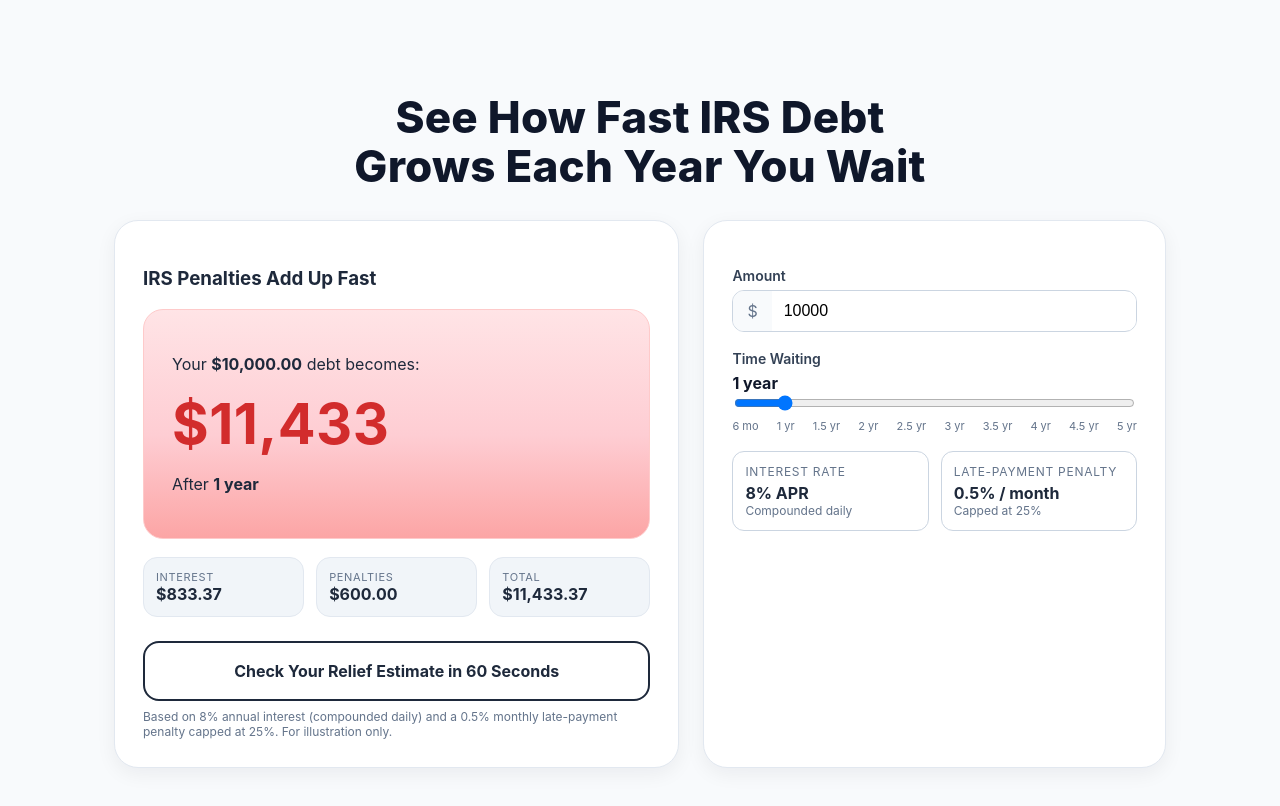
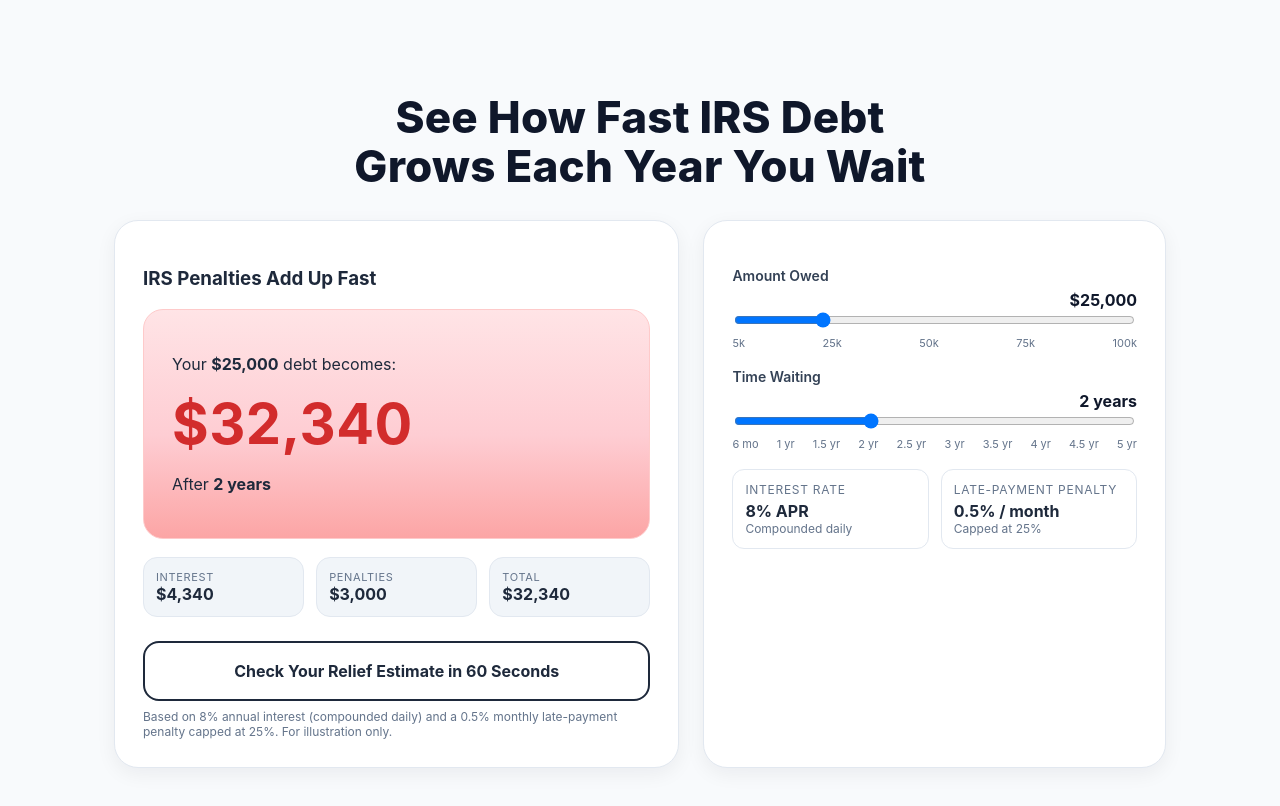
Before and after one commit to nickdmrco/debtinterestslider, a plain HTML site: page index.html in a window 1280 px wide. Drawn offline with Linux system fonts and the light colour scheme.

Commit message:
update amounts

```diff
--- a/index.html
+++ b/index.html
@@ -14,7 +14,6 @@
       .hero{font-weight:800;text-align:center;color:var(--slate-900);font-size:clamp(28px,5vw,44px);line-height:1.1;letter-spacing:.2px}
       .grid{display:grid;grid-template-columns:1.1fr .9fr;gap:24px;margin-top:24px}
 
-      /* Left card */
       .card{background:#fff;border:1px solid var(--slate-200);border-radius:24px;box-shadow:0 6px 20px rgba(15,23,42,.06);padding:28px}
       .result{background:linear-gradient(180deg,#ffe4e6 0%, #fecdd3 55%, #fca5a5 100%);border:1px solid var(--rose-200);border-radius:20px;padding:28px;margin-top:16px}
       .result h2{margin:6px 0 0 0;font-size:56px;color:#d22c2c;letter-spacing:.5px}
@@ -23,35 +22,23 @@
       .pill .label{font-size:11px;text-transform:uppercase;color:var(--slate-500);letter-spacing:.06em}
       .pill .val{font-weight:700}
 
-      /* Right controls */
       .ctl{background:#fff;border:1px solid var(--slate-200);border-radius:24px;box-shadow:0 6px 20px rgba(15,23,42,.06);padding:28px}
       .ctl h3{margin:0 0 6px 0;color:var(--slate-900)}
       .field{margin-top:18px}
       label{display:block;font-size:14px;color:var(--slate-700);font-weight:600;margin-bottom:6px}
-      .input{display:flex;align-items:center;border:1px solid var(--slate-300);border-radius:12px;overflow:hidden;background:#fff}
-      .input span{padding:10px 14px;background:#f8fafc;color:var(--slate-500)}
-      .input input[type=number]{flex:1;padding:10px 12px;border:0;outline:0;font-size:16px}
       .sliderRow{display:flex;align-items:center;gap:12px}
       input[type=range]{width:100%}
       .ticks{display:flex;justify-content:space-between;font-size:11px;color:var(--slate-500);margin-top:6px}
-
-      /* CTA matches screenshot style (outline button) */
       .cta{display:block;width:100%;text-align:center;margin:24px auto 0;padding:18px;border-radius:16px;border:2px solid var(--slate-800);color:var(--slate-800);background:#fff;font-weight:700;font-size:16px;text-decoration:none}
       .cta:hover{background:#f1f5f9}
-
       .fine{margin-top:8px;font-size:12px;color:var(--slate-500)}
-
-      @media (max-width:900px){
-        .grid{grid-template-columns:1fr;}
-      }
+      @media (max-width:900px){.grid{grid-template-columns:1fr;}}
     </style>
   </head>
   <body>
     <div class="wrap">
       <h1 class="hero">See How Fast IRS Debt<br/>Grows Each Year You Wait</h1>
-
       <div class="grid">
-        <!-- Left: Result card -->
         <section class="card">
           <div>
             <h3>IRS Penalties Add Up Fast</h3>
@@ -66,35 +53,36 @@
               <div><div class="label">Total</div><div class="val" id="totalSmall">$0</div></div>
             </div>
           </div>
-
           <a class="cta" href="https://www.taxrise.com" target="_blank" rel="noopener noreferrer">Check Your Relief Estimate in 60 Seconds</a>
           <div class="fine">Based on 8% annual interest (compounded daily) and a 0.5% monthly late-payment penalty capped at 25%. For illustration only.</div>
         </section>
 
-        <!-- Right: Controls -->
         <aside class="ctl">
           <div class="field">
-            <label for="amt">Amount</label>
-            <div class="input"><span>$</span><input id="amt" type="number" min="0" step="100" value="10000" /></div>
+            <label for="amt">Amount Owed</label>
+            <div id="amtPretty" style="min-width:100px;font-weight:700;color:var(--slate-900);text-align:right">$10,000</div>
+            <div class="sliderRow">
+              <input id="amt" type="range" min="5000" max="100000" step="5000" value="25000" />
+            </div>
+            <div class="ticks"><span>5k</span><span>25k</span><span>50k</span><span>75k</span><span>100k</span></div>
           </div>
 
           <div class="field">
             <label for="months">Time Waiting</label>
-              <div id="monthsPretty" style="min-width:120px;font-weight:700;color:var(--slate-900);">1 year</div>
-
+            <div id="monthsPretty" style="min-width:120px;font-weight:700;color:var(--slate-900);text-align:right">1 year</div>
             <div class="sliderRow">
-              <input id="months" type="range" min="6" max="60" step="6" value="12" />
+              <input id="months" type="range" min="6" max="60" step="6" value="24" />
             </div>
             <div class="ticks"><span>6 mo</span><span>1 yr</span><span>1.5 yr</span><span>2 yr</span><span>2.5 yr</span><span>3 yr</span><span>3.5 yr</span><span>4 yr</span><span>4.5 yr</span><span>5 yr</span></div>
           </div>
 
           <div class="field" style="display:grid;grid-template-columns:1fr 1fr;gap:12px">
-            <div class="input" style="flex-direction:column;align-items:flex-start;padding:12px">
+            <div style="border:1px solid var(--slate-200);border-radius:12px;padding:12px;background:var(--slate-50)">
               <div style="font-size:12px;color:var(--slate-500);text-transform:uppercase;letter-spacing:.06em">Interest Rate</div>
               <div style="font-weight:700;margin-top:4px">8% APR</div>
               <div style="font-size:12px;color:var(--slate-500)">Compounded daily</div>
             </div>
-            <div class="input" style="flex-direction:column;align-items:flex-start;padding:12px">
+            <div style="border:1px solid var(--slate-200);border-radius:12px;padding:12px;background:var(--slate-50)">
               <div style="font-size:12px;color:var(--slate-500);text-transform:uppercase;letter-spacing:.06em">Late-Payment Penalty</div>
               <div style="font-weight:700;margin-top:4px">0.5% / month</div>
               <div style="font-size:12px;color:var(--slate-500)">Capped at 25%</div>
@@ -107,6 +95,7 @@
     <script>
       const amt = document.getElementById('amt');
       const months = document.getElementById('months');
+      const amtPretty = document.getElementById('amtPretty');
       const monthsPretty = document.getElementById('monthsPretty');
       const baseLabel = document.getElementById('baseLabel');
       const totalLabel = document.getElementById('totalLabel');
@@ -123,12 +112,11 @@
       }
 
       function calc(){
-        const principal = Math.max(0, parseFloat(amt.value)||0);
+        const principal = parseInt(amt.value,10);
         const m = parseInt(months.value,10);
-        // IRS-style assumptions per spec
-        const APR = 0.08; // 8%
-        const PENALTY_MO = 0.005; // 0.5% per month
-        const PENALTY_CAP = 0.25; // 25%
+        const APR = 0.08;
+        const PENALTY_MO = 0.005;
+        const PENALTY_CAP = 0.25;
         const days = m * 30.4375;
         const interestFactor = Math.pow(1 + APR/365, days);
         const interest = principal * (interestFactor - 1);
@@ -136,14 +124,16 @@
         const penalty = principal * penaltyRate;
         const total = principal + interest + penalty;
 
-        baseLabel.textContent = principal.toLocaleString(undefined,{style:'currency',currency:'USD'});
-        totalLabel.textContent = total.toLocaleString(undefined,{style:'currency',currency:'USD',maximumFractionDigits:0});
-        totalSmall.textContent = total.toLocaleString(undefined,{style:'currency',currency:'USD'});
-        interestLabel.textContent = interest.toLocaleString(undefined,{style:'currency',currency:'USD'});
-        penaltyLabel.textContent = penalty.toLocaleString(undefined,{style:'currency',currency:'USD'});
+        const fmt = n => n.toLocaleString(undefined,{style:'currency',currency:'USD',maximumFractionDigits:0});
+        baseLabel.textContent = fmt(principal);
+        totalLabel.textContent = fmt(total);
+        totalSmall.textContent = fmt(total);
+        interestLabel.textContent = fmt(interest);
+        penaltyLabel.textContent = fmt(penalty);
         const pretty = prettyMonths(m);
         timePretty.textContent = pretty;
         monthsPretty.textContent = pretty;
+        amtPretty.textContent = fmt(principal);
       }
 
       amt.addEventListener('input', calc);
```
